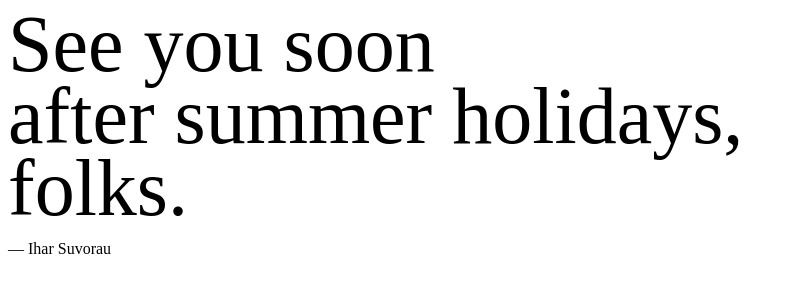
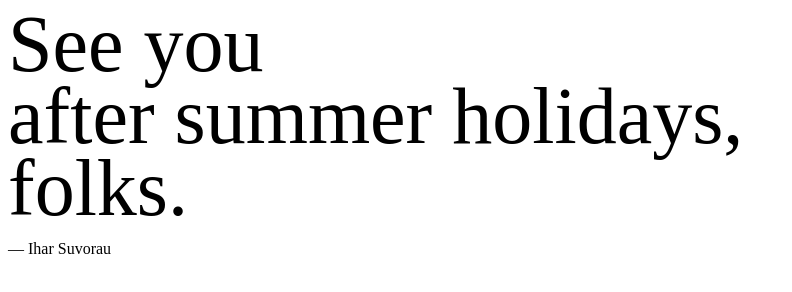
Before and after one commit to iharsuvorau/iharsuvorau.com, a plain HTML site: page index.html in a window 1280 px wide. Shown: the whole page, without its empty margins (0-792 px from the left). Drawn offline with Linux system fonts and the light colour scheme.

Commit message:
CNAME added

```diff
--- a/index.html
+++ b/index.html
@@ -11,7 +11,7 @@
       padding: 0;
       font-size: 5em;
       line-height: .9em;
-    ">See you soon <br/>after summer holidays, <br/>folks.</h1>
+    ">See you<br/>after summer holidays, <br/>folks.</h1>
     <p>— Ihar Suvorau</p>
 </body>
 </html>
```
Also changed, not shown: 1 other file.
